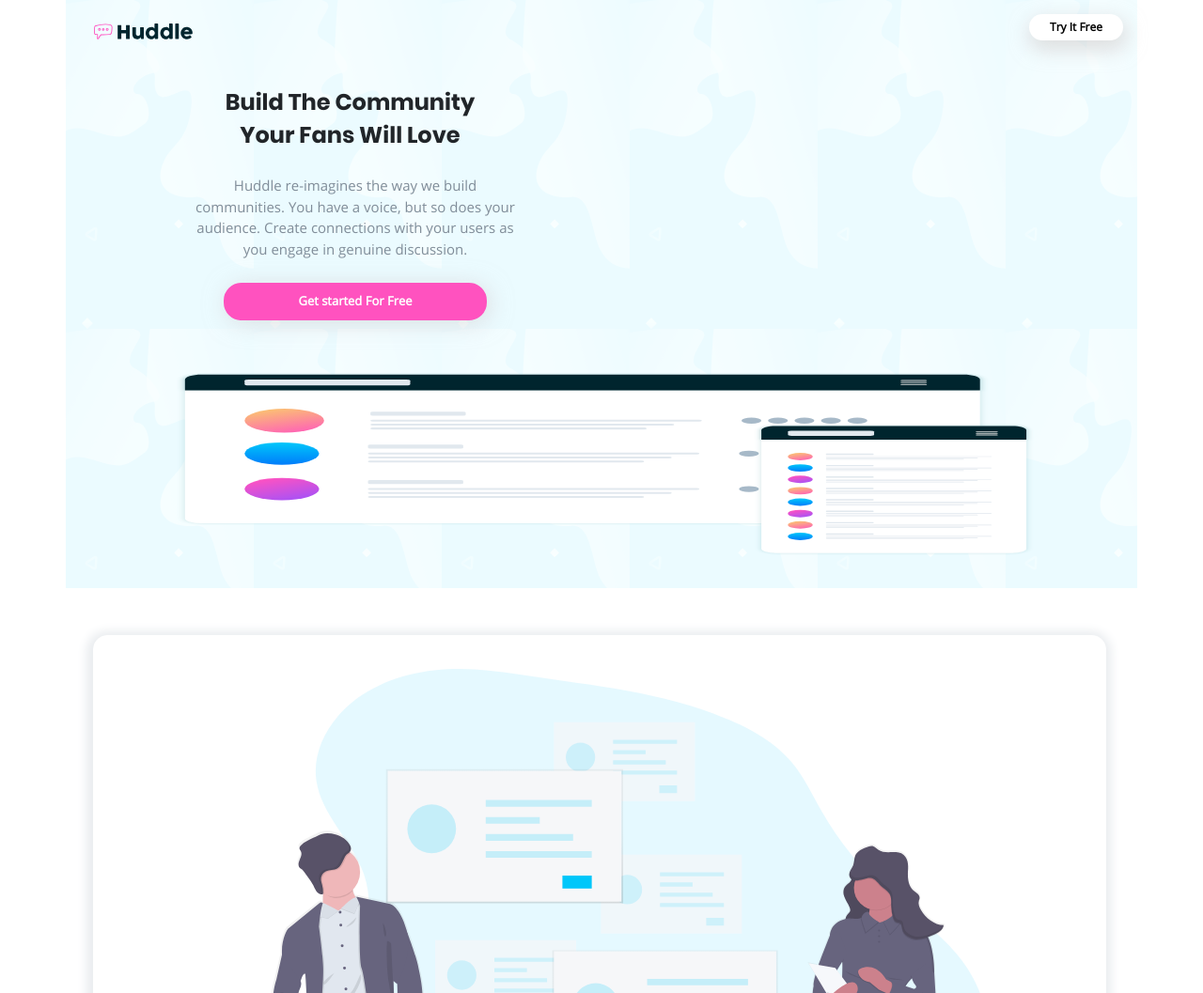
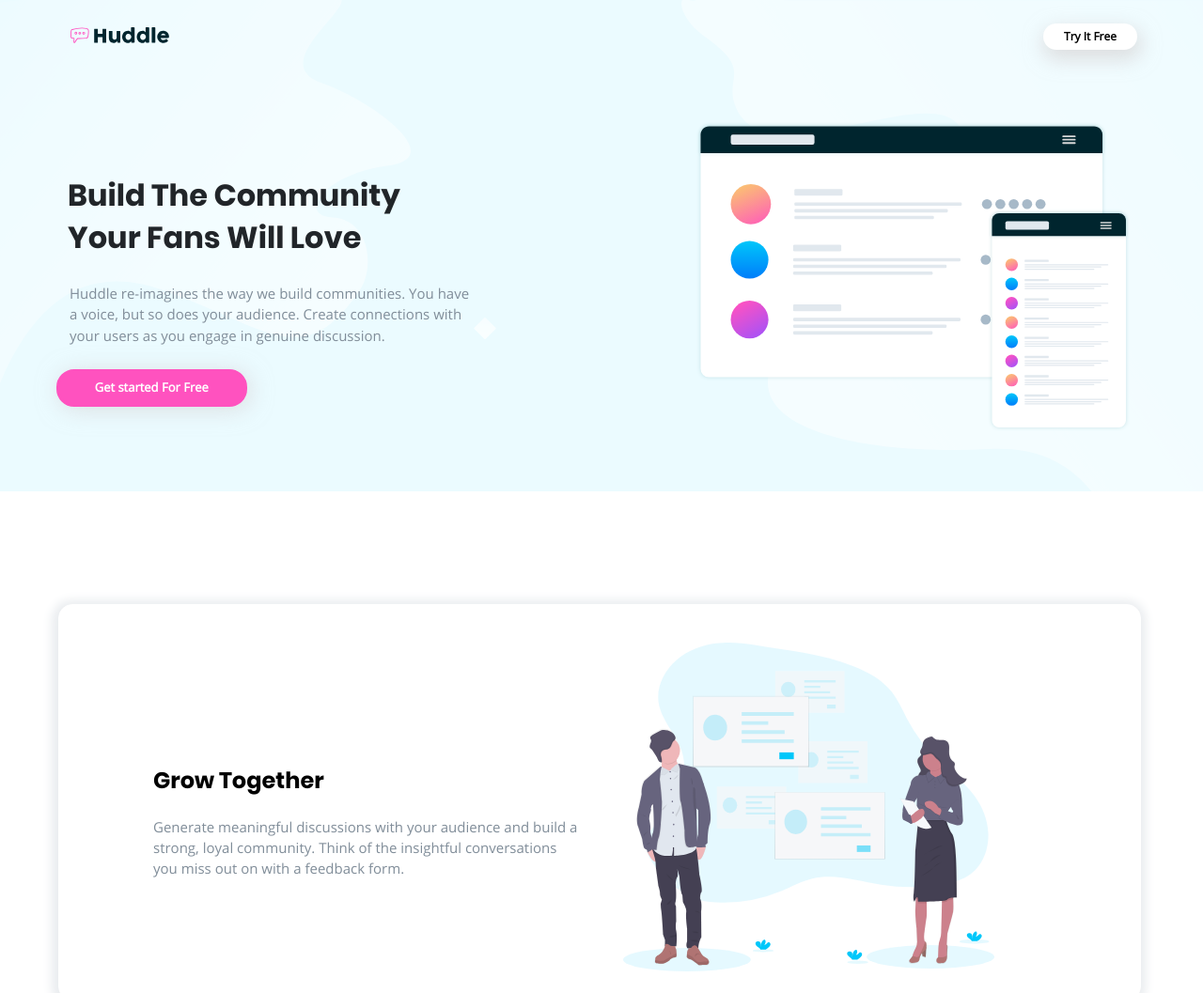
Before and after one commit to heisdeku/huddle-landing-page, a plain HTML site: page index.html in a window 1280 px wide. Shown: the top 1057 px of the page at 94% size. Drawn offline with Linux system fonts and the light colour scheme.

Commit message:
fixes: forken made this look nicee▪ 🥴 ▪ 🥴

```diff
--- a/css/style.css
+++ b/css/style.css
@@ -39,7 +39,6 @@ body {
 .logo {
     width: 105px;
     height: 17px;
-    margin-top: 7px;
 }
 
 .header-btn {
@@ -249,3 +248,100 @@ a:hover {
     /*to be changed to Poppins*/
     font-size: 12px;
 }
+
+@media (min-width: 630px) {
+    .container {
+        max-width: 100vw;
+    }
+    .heading {
+        background: url(../images/bg-hero-desktop.svg);
+        background-color: var(--pale-cyan);
+        height: 25%;
+    }
+}
+
+@media (min-width: 670px) and (max-width: 990px) {
+    .img-small {
+        width: 90%;
+        height: 270px;
+        padding-left: 70px;
+    }
+}
+
+@media (min-width: 992px) {
+    body {
+        font-size: 14px;
+    }
+    .text-gray {
+        padding-left: 14px;
+    }
+    .features {
+        margin-top: 95px;
+    }
+    .feature {
+        display: flex;
+        flex-direction: row-reverse;
+        padding: 10px;
+        height: 80%;
+        width: 93%;
+    }
+    .feature+.flex-row {
+        padding-left: 150px;
+    }
+    .feature img {
+        padding: 30px 0px 20px;
+        width: 35%;
+        height: 400px;
+    }
+    .feature-summary {
+        width: 40%;
+        text-align: left;
+        margin-left: -55px;
+    }
+    .feature-summary h3 {
+        font-size: 24px;
+    }
+    .feature-summary p {
+        font-size: 15px;
+        padding: 0;
+        line-height: 145%;
+    }
+}
+
+@media (min-width: 1024px) {
+    .heading {
+        height: 35%;
+        padding-top: 25px;
+    }
+    .img-small {
+        width: 40%;
+        height: 50%;
+        align-self: center;
+        margin-right: -5px;
+    }
+    .logo {
+        margin-left: 45px;
+    }
+    .btn {
+        margin-right: 55px;
+    }
+    .header-content {
+        align-self: flex-start;
+        justify-content: space-between;
+        margin-left: 45px;
+        width: 90%;
+    }
+    .header-content .col-lg-6 {
+        text-align: left;
+        margin-top: 85px;
+        width: 60%;
+    }
+    .header-content .col-lg-6>h1 {
+        font-size: 32px;
+        line-height: 140%;
+    }
+    .btn-ii {
+        width: 45%;
+        height: 40px;
+    }
+}
```
